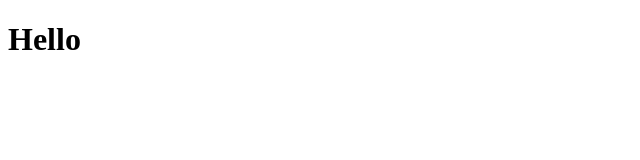
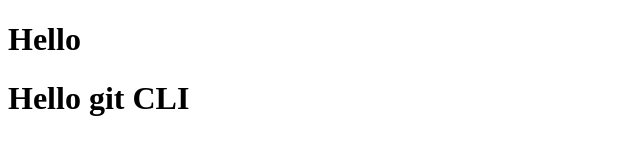
Before and after one commit to A2DEVEL0PER/landing-page, a plain HTML site: page index.html in a window 1280 px wide. Shown: the whole page, without its empty margins (0-640 px from the left). Drawn offline with Linux system fonts and the light colour scheme.

Commit message:
Update index.html

```diff
--- a/index.html
+++ b/index.html
@@ -8,5 +8,6 @@
   </head>
   <body>
     <h1>Hello</h1>
+    <h1>Hello git CLI</h1>
   </body>
 </html>
```
